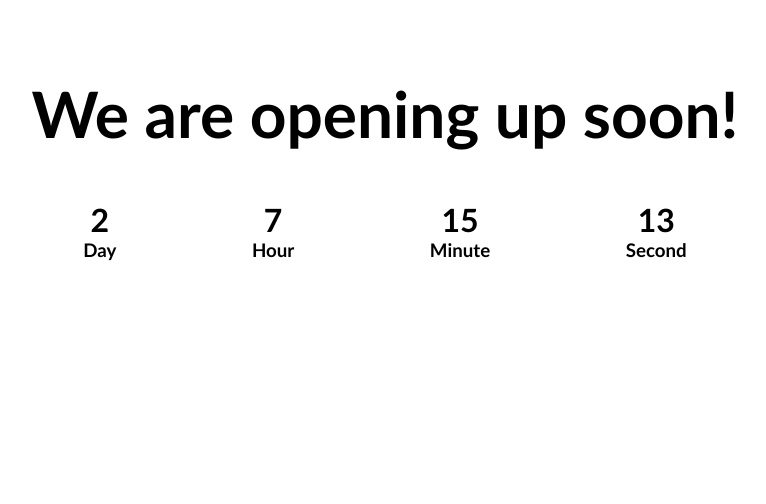
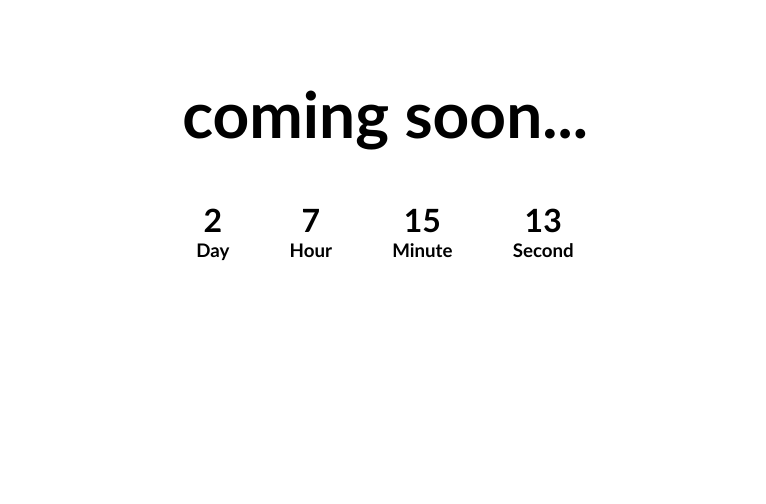
Before and after one commit to dada-creator/play, a plain HTML site: page comingsoon/comingsoon.html in a window 1280 px wide. Shown: the part 120-624 px from the top of the page, without its empty margins (255-1021 px from the left). Drawn offline with Linux system fonts and the light colour scheme.

Commit message:
Update title

```diff
--- a/comingsoon/comingsoon.html
+++ b/comingsoon/comingsoon.html
@@ -2,12 +2,12 @@
 <html>
 <head>
     <link rel="stylesheet" href="style_comingsoon.css">
-    <title>Document</title>
+    <title>coming soon</title>
 </head>
 <body>
     <section class="coming-soon">
         <div>
-            <h2>We are opening up soon!</h2>
+            <h2>coming soon...</h2>
             <div class="countdown">
                 <div class="container-day">
                     <h3 class="day">Time</h3>
```
